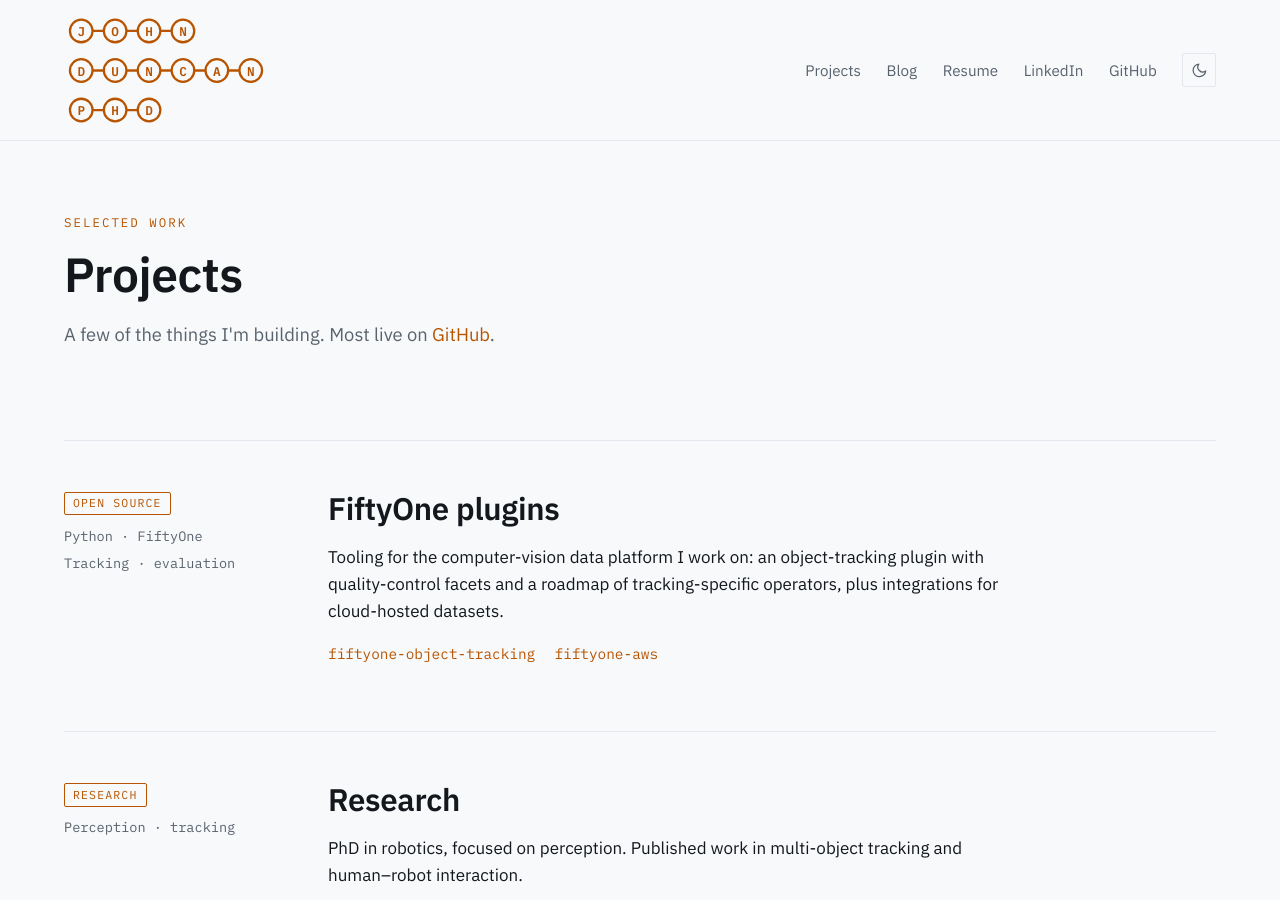
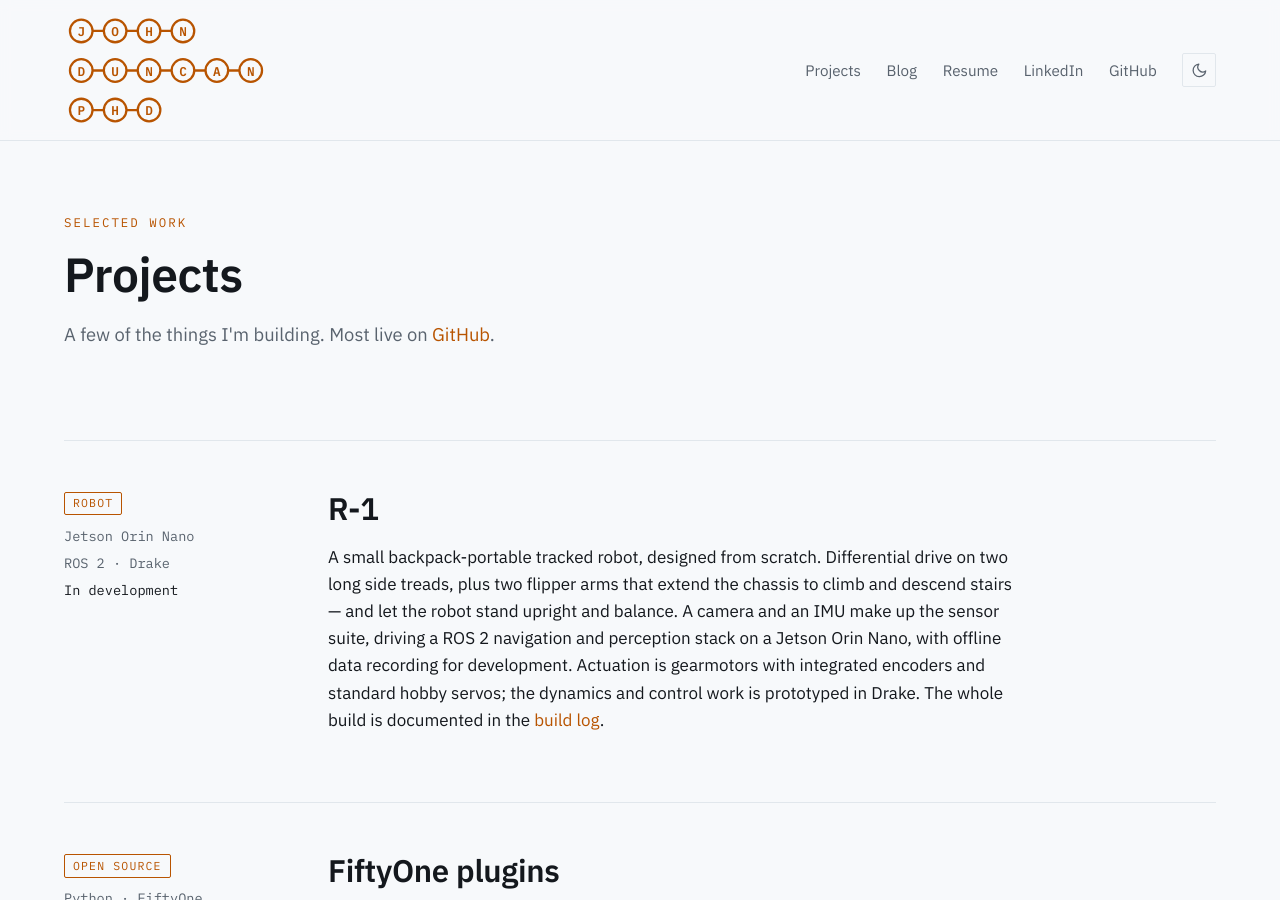
Before and after one commit to roboav8r/roboav8r.github.io, a Jekyll site: the page built from projects.md, in a window 1280 px wide and 900 px high. Built offline with Jekyll 4.4.1, drawn with Linux system fonts in a browser that asks for light colours; part of the change alters nothing that is shown.

Commit message:
Un-archive the R-1 project entry and Currently card
Now that the first R-1 post is up, bring the project out of the archive.
On /projects/ the R-1 entry runs first, above FiftyOne plugins, and its
"documented in the build log" sentence now actually links to /log/. On the
homepage the R-1 build card sits alongside FiftyOne plugins in the
Currently grid.

PRISM stays archived — its comment blocks are now scoped to PRISM alone.

Co-Authored-By: Claude Opus 5 <noreply@anthropic.com>

```diff
--- a/index.html
+++ b/index.html
@@ -39,13 +39,13 @@ layout: default
 <section class="wrap section">
   <p class="eyebrow mono">Currently</p>
   <div class="now-grid">
-    <!-- ARCHIVED 2026-07-18 — R-1/PRISM cards, restore once the projects are back:
     <div class="now-item">
       <h3>R-1 build</h3>
       <p>Building a small tracked robot from scratch — side treads plus flipper arms for
          stair climbing and balancing upright. Drake analysis and benchtop testing are done;
          next up is the ROS 2 perception stack on a Jetson Orin Nano.</p>
     </div>
+    <!-- ARCHIVED 2026-07-18 — PRISM card, restore once the project is back:
     <div class="now-item">
       <h3>PRISM world model</h3>
       <p>A GTSAM factor-graph estimation backend, a hierarchical scene graph, and an
--- a/projects.md
+++ b/projects.md
@@ -10,8 +10,6 @@ description: Robotics and perception projects — R-1, PRISM, FiftyOne plugins,
   <p class="lede">A few of the things I'm building. Most live on
      <a href="https://github.com/{{ site.github_user }}">GitHub</a>.</p>
 </section>
-
-<!-- ARCHIVED 2026-07-18 — R-1 and PRISM entries, kept for later. Uncomment to restore.
 
 <section class="wrap section project" id="r1">
   <div class="project-grid">
@@ -30,10 +28,12 @@ description: Robotics and perception projects — R-1, PRISM, FiftyOne plugins,
          Jetson Orin Nano, with offline data recording for development. Actuation is
          gearmotors with integrated encoders and standard hobby servos; the dynamics and
          control work is prototyped in Drake. The whole build is documented in the
-         build log.</p>
+         <a href="{{ '/log/' | relative_url }}">build log</a>.</p>
     </div>
   </div>
 </section>
+
+<!-- ARCHIVED 2026-07-18 — PRISM entry, kept for later. Uncomment to restore.
 
 <section class="wrap section project" id="prism">
   <div class="project-grid">
```
